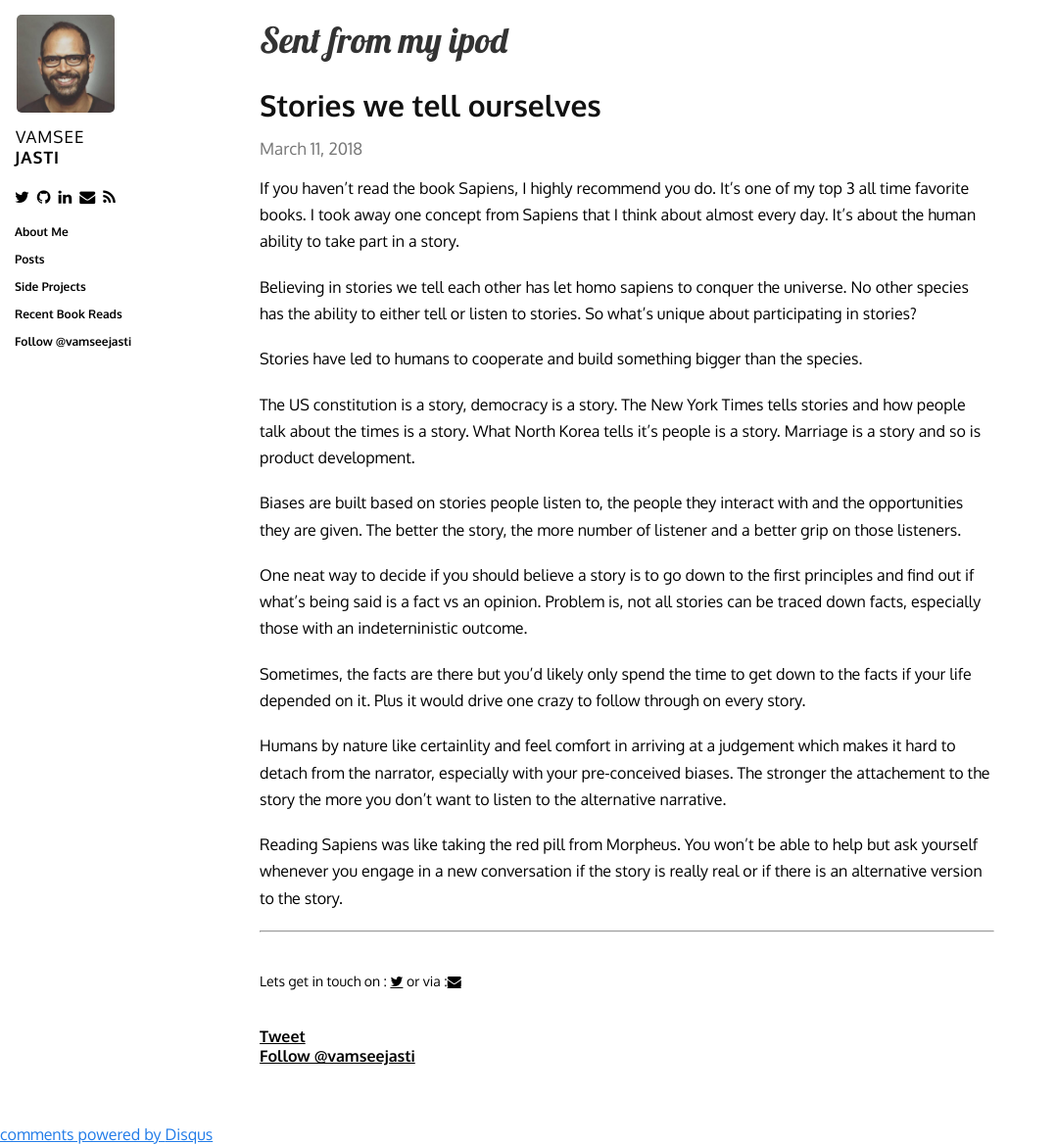
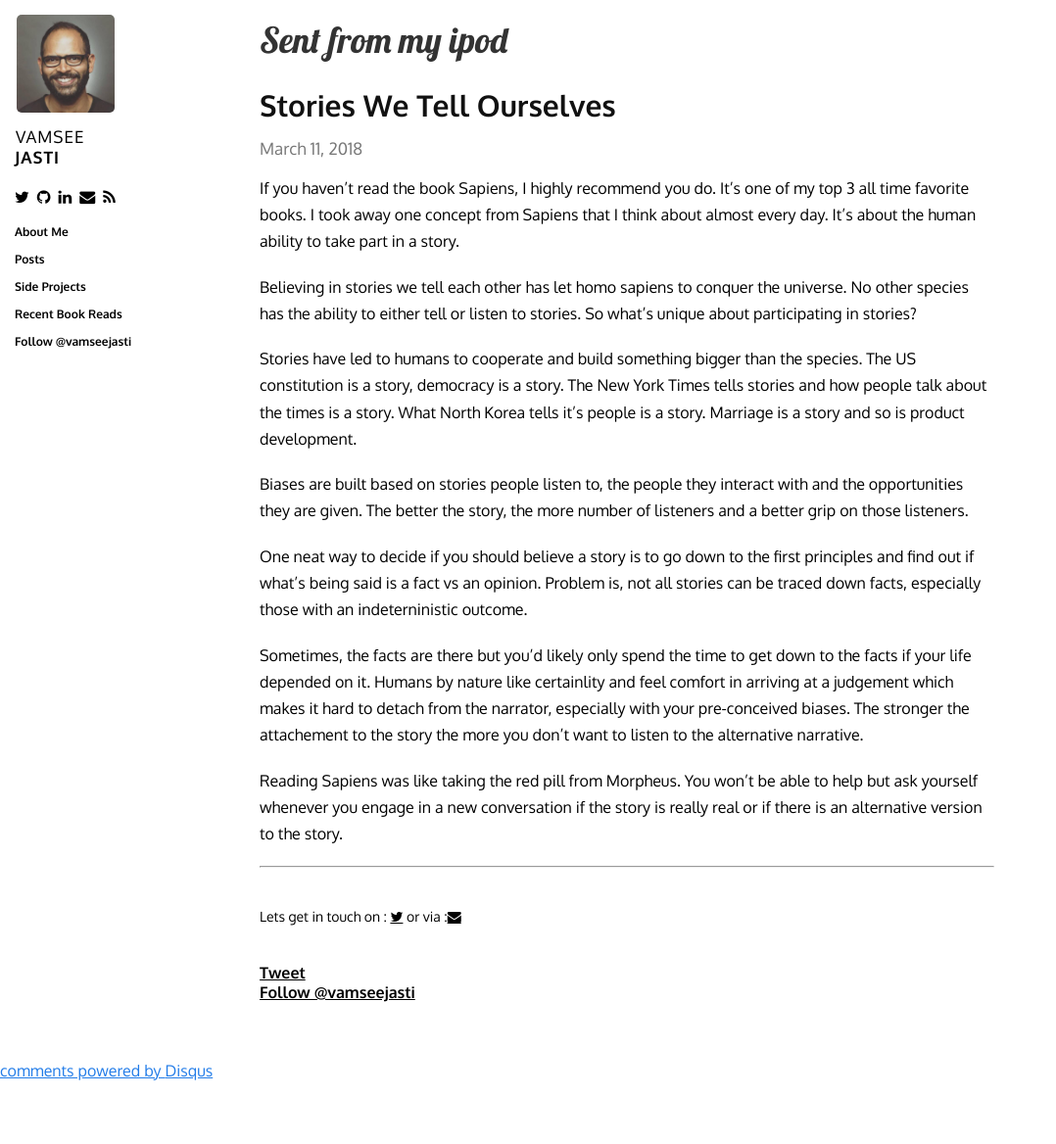
Before and after one commit to jasti/jasti.github.io, a Jekyll site: the page built from _posts/2018-03-11-stories.markdown, in a window 1280 px wide. Shown: the whole page at 98% size, without its empty margins (0-1078 px from the left). Built offline with Jekyll 4.4.1, drawn with Linux system fonts in a browser that asks for light colours; nearby versions of some CDN libraries; comment, search, counter and statistics services are not loaded; after the commit the page ends 1103 px from its top, so only the background shows below that.

Commit message:
Minor edits

```diff
--- a/_posts/2018-03-11-stories.markdown
+++ b/_posts/2018-03-11-stories.markdown
@@ -1,6 +1,6 @@
 ---
 layout: post
-title: Stories we tell ourselves
+title: Stories We Tell Ourselves
 category: posts
 tags : Tech
 
@@ -9,17 +9,13 @@ If you haven't read the book Sapiens, I highly recommend you do. It's one of my
 
 Believing in stories we tell each other has let homo sapiens to conquer the universe. No other species has the ability to either tell or listen to stories. So what's unique about participating in stories?
 
-Stories have led to humans to cooperate and build something bigger than the species.
+Stories have led to humans to cooperate and build something bigger than the species. The US constitution is a story, democracy is a story. The New York Times tells stories and how people talk about the times is a story. What North Korea tells it's people is a story. Marriage is a story and so is product development.
 
-The US constitution is a story, democracy is a story. The New York Times tells stories and how people talk about the times is a story. What North Korea tells it's people is a story. Marriage is a story and so is product development.
-
-Biases are built based on stories people listen to, the people they interact with and the opportunities they are given. The better the story, the more number of listener and a better grip on those listeners.
+Biases are built based on stories people listen to, the people they interact with and the opportunities they are given. The better the story, the more number of listeners and a better grip on those listeners.
 
 One neat way to decide if you should believe a story is to go down to the first principles and find out if what's being said is a fact vs an opinion. Problem is, not all stories can be traced down facts, especially those with an indeterninistic outcome.
 
-Sometimes, the facts are there but you'd likely only spend the time to get down to the facts if your life depended on it. Plus it would drive one crazy to follow through on every story.
-
-Humans by nature like certainlity and feel comfort in arriving at a judgement which makes it hard to detach from the narrator, especially with your pre-conceived biases. The stronger the attachement to the story the more you don't want to listen to the alternative narrative.
+Sometimes, the facts are there but you'd likely only spend the time to get down to the facts if your life depended on it. Humans by nature like certainlity and feel comfort in arriving at a judgement which makes it hard to detach from the narrator, especially with your pre-conceived biases. The stronger the attachement to the story the more you don't want to listen to the alternative narrative.
 
 Reading Sapiens was like taking the red pill from Morpheus. You won't be able to help but ask yourself whenever you engage in a new conversation if the story is really real or if there is an alternative version to the story.
 
```
